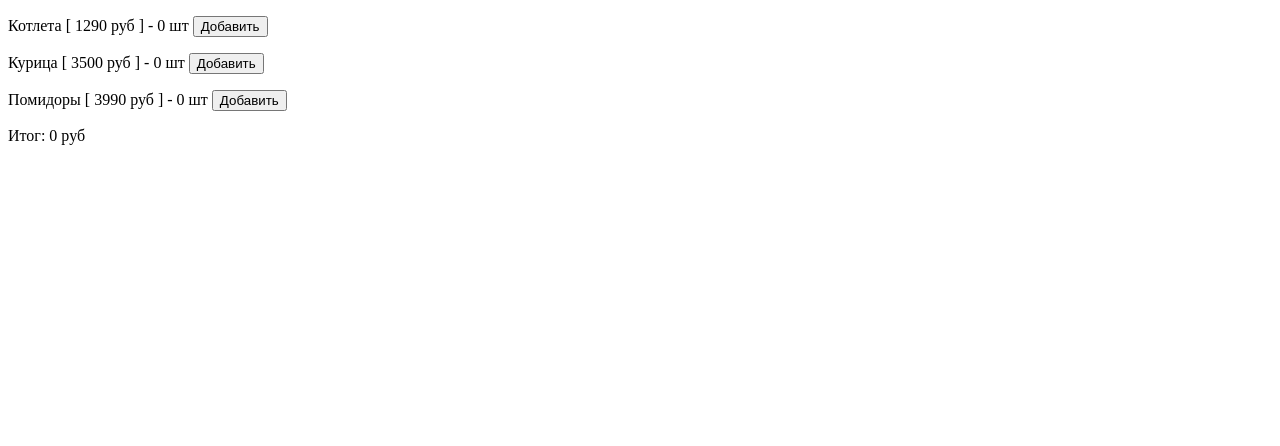
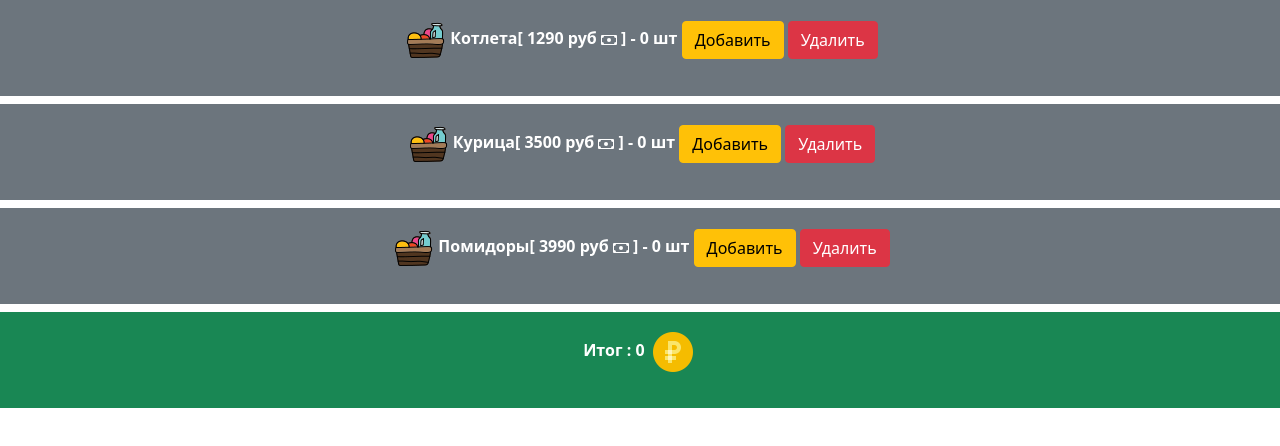
Before and after one commit to vladimirocky/4.1.lesson, a website built with webpack: page index.html in a window 1280 px wide. Built offline with nearby package versions, Linux system fonts and the light colour scheme.

Commit message:
complete

```diff
--- a/index.html
+++ b/index.html
@@ -3,11 +3,15 @@
 <head>
     <title>WebPack</title>
     <meta charset="UTF-8" />
+    <!-- CSS only -->
+<link href="https://cdn.jsdelivr.net/npm/bootstrap@5.1.3/dist/css/bootstrap.min.css" rel="stylesheet" integrity="sha384-1BmE4kWBq78iYhFldvKuhfTAU6auU8tT94WrHftjDbrCEXSU1oBoqyl2QvZ6jIW3" crossorigin="anonymous">
 </head>
 
 <body>
-<div id="app"></div>
-<div id="total"></div>
-
+    <div id="app"></div>
+    <div id="total"></div>
+    <script src="./dist/main.js"></script>
+    <!-- JavaScript Bundle with Popper -->
+<script src="https://cdn.jsdelivr.net/npm/bootstrap@5.1.3/dist/js/bootstrap.bundle.min.js" integrity="sha384-ka7Sk0Gln4gmtz2MlQnikT1wXgYsOg+OMhuP+IlRH9sENBO0LRn5q+8nbTov4+1p" crossorigin="anonymous"></script>
 </body>
 </html>
--- a/src/index.js
+++ b/src/index.js
@@ -23,12 +23,26 @@ function renderItem({ name, price, count }) {
     // добавляет на страницу верстку для одного продукта
 
     addHtml(`
-    <p>
-      ${name} [ ${price} руб ] - ${count} шт
-      <button class="addTocart" data-name="${name}" data-price="${price}">
-        Добавить
-      </button>
+    <div class="p-3 mb-2 bg-secondary text-white">
+
+    <p class="text-center fw-bold">
+
+    <img src="image1.png">${name}</img>[ ${price} руб <svg xmlns="http://www.w3.org/2000/svg" width="16" height="16" fill="currentColor" class="bi bi-cash" viewBox="0 0 16 16">
+    <path d="M8 10a2 2 0 1 0 0-4 2 2 0 0 0 0 4z"/>
+    <path d="M0 4a1 1 0 0 1 1-1h14a1 1 0 0 1 1 1v8a1 1 0 0 1-1 1H1a1 1 0 0 1-1-1V4zm3 0a2 2 0 0 1-2 2v4a2 2 0 0 1 2 2h10a2 2 0 0 1 2-2V6a2 2 0 0 1-2-2H3z"/>
+    </svg> ] - ${count} шт
+
+    <button class="addTocart btn btn-warning" data-name="${name}" data-price="${price}">
+    Добавить
+    </button>
+
+    <button class="removeTocart btn btn-danger" data-name="${name}" data-price="${price}">
+    Удалить
+    </button>
+
     </p>
+
+    </div>
   `);
 }
 
@@ -42,7 +56,16 @@ function renderPage() {
         renderItem(cart[product.name]);
     }
     // добавляем в конце итог
-    addHtml(`Итог: ${totalPrice} руб`);
+
+    addHtml(`<div class="p-3 mb-2 bg-success text-white">
+
+    <p class="text-center fw-bold">
+
+      Итог : ${totalPrice} <img src="rubl.png"></img>
+    </p>
+
+    </div>
+    `);
 
     // выбирает все кнопки по классу addTocart
     document.querySelectorAll(".addTocart").forEach((el) => {
@@ -61,6 +84,24 @@ function renderPage() {
             renderPage();
         });
     });
+
+    document.querySelectorAll(".removeTocart").forEach((el) => {
+      el.addEventListener("click", (event) => {
+        let name = event.target.getAttribute("data-name");
+        let price = event.target.getAttribute("data-price");
+
+        totalPrice -= price;
+        if (totalPrice < 0) {
+          totalPrice = 0;
+        }
+
+        cart[name].count -= 1;
+        if (cart[name].count < 0) {
+          cart[name].count = 0;
+        }
+        renderPage();
+      });
+    });
 }
 
 renderPage();
```
Also changed, not shown: package.json (added, +79 -0 lines), src/webpack.config.js (added, +8 -0 lines), dist/main.js (added), image1.png (added), rubl.png (added), 1 other file.
